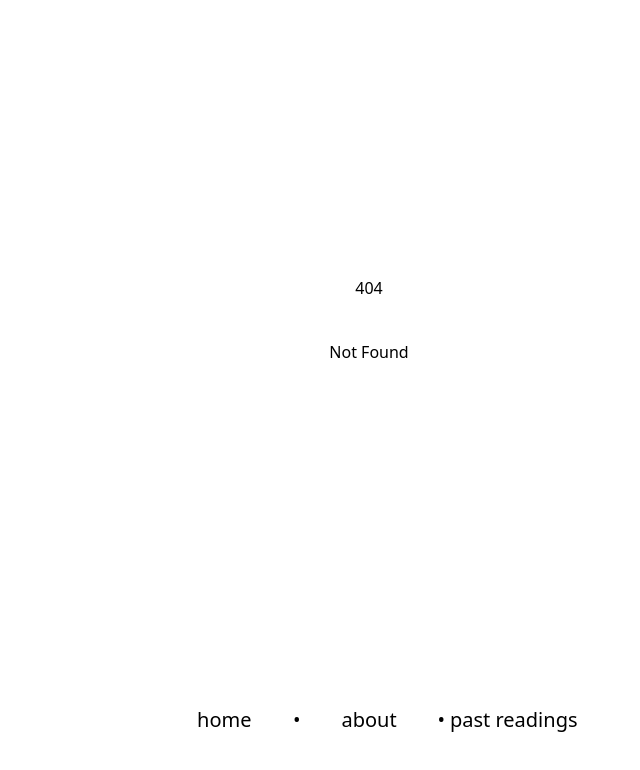
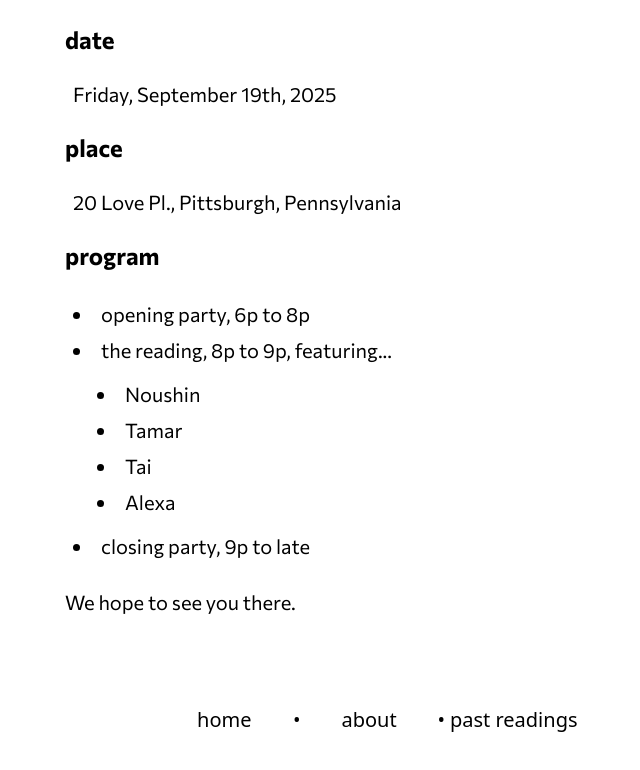
Before and after one commit to zlunchbox/readingspgh.com, a SvelteKit app: page /nextreading in a window 1280 px wide. Before the commit this address had no page. Shown: the top 770 px of the page, without its empty margins (271-911 px from the left). Built offline with nearby package versions, Linux system fonts and the light colour scheme.

Commit message:
add next reading route and page

```diff
--- /dev/null
+++ b/src/routes/nextreading/+page.svelte
@@ -0,0 +1,19 @@
+<div class="font-[Commissioner] text-xl w-1/2">
+  <h2 class="p-4 text-2xl font-bold">date</h2>
+  <p class="px-6 py-2">Friday, September 19th, 2025</p>
+  <h2 class="p-4 text-2xl font-bold">place</h2>
+  <p class="px-6 py-2">20 Love Pl., Pittsburgh, Pennsylvania</p>
+  <h2 class="p-4 text-2xl font-bold">program</h2>
+  <ul class="px-6 py-2 list-disc list-inside">
+    <li class="py-1">opening party, 6p to 8p</li>
+    <li class="py-1">the reading, 8p to 9p, featuring...</li>
+    <ul class="px-6 py-2 list-disc list-inside">
+      <li class="py-1">Noushin</li>
+      <li class="py-1">Tamar</li>
+      <li class="py-1">Tai</li>
+      <li class="py-1">Alexa</li>
+    </ul>
+    <li class="py-1">closing party, 9p to late</li>
+  </ul>
+  <p class="p-4">We hope to see you there.</p>
+</div>
```
